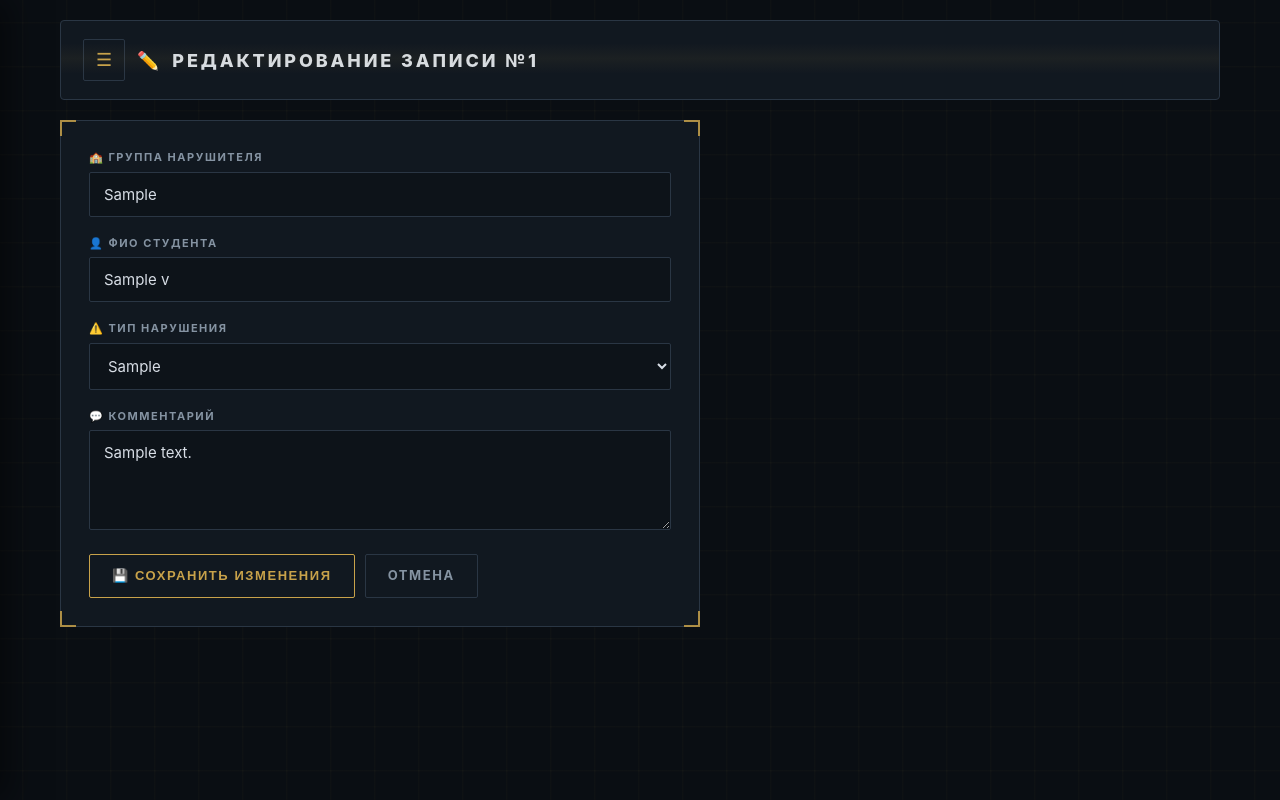
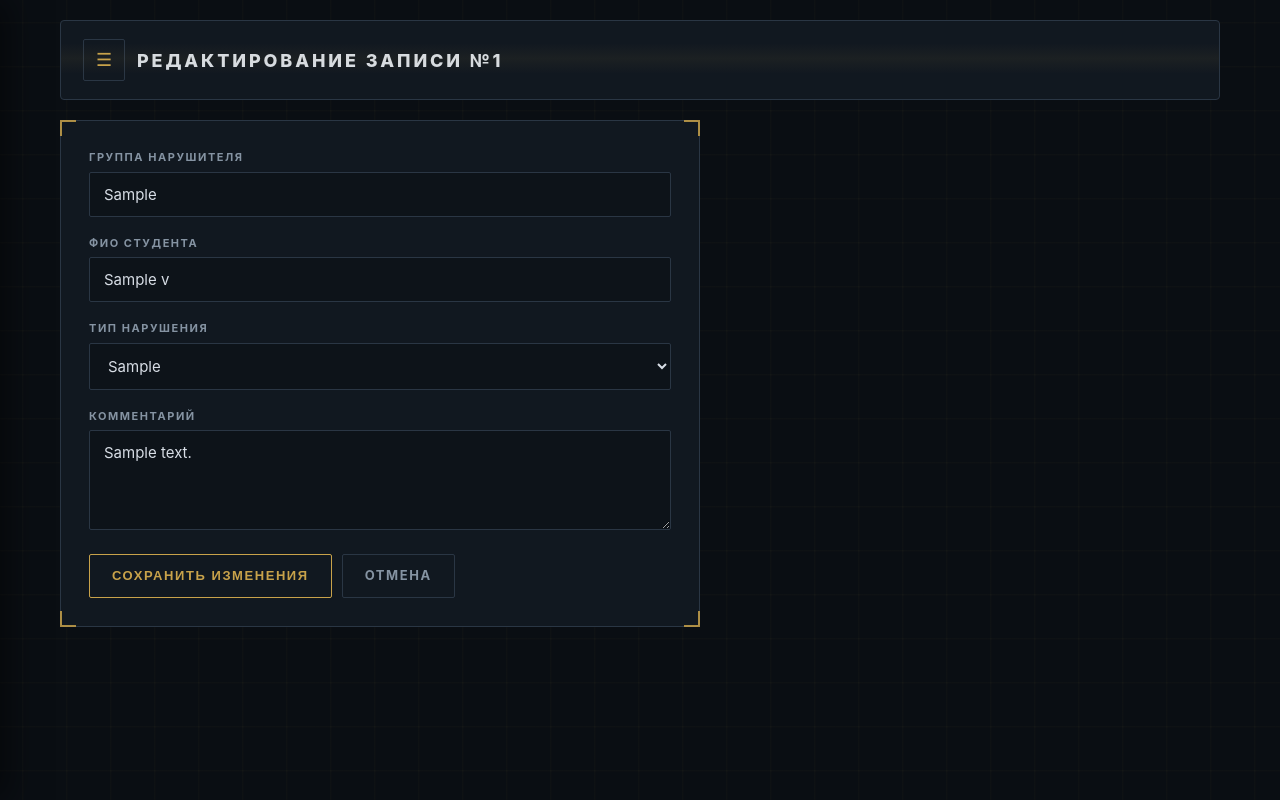
Before and after one commit to Anon2200/patrol-system, a FastAPI app: template templates/edit.html in a window 1280 px wide. Run offline with FastAPI, Linux system fonts and the light colour scheme; the template is opened without the code that fills it: most values are stand-ins (such as "Sample title", 1, 10 or a date in 2020).

Commit message:
Update edit.html

```diff
--- a/templates/edit.html
+++ b/templates/edit.html
@@ -14,24 +14,24 @@
         <div class="page-header">
             <div style="display: flex; align-items: center; gap: 12px;">
                 <button class="menu-toggle-inline" onclick="openSidebar()" title="Меню">☰</button>
-                <div class="page-title"><span>✏️</span><span>Редактирование записи №{{ v.id }}</span></div>
+                <div class="page-title"><span>Редактирование записи №{{ v.id }}</span></div>
             </div>
         </div>
 
         <div class="card" style="max-width: 640px;">
             <form action="/admin/edit/{{ v.id }}" method="POST">
                 <div class="form-group">
-                    <label class="form-label" for="student_group">🏫 Группа нарушителя</label>
-                    <input class="form-input" type="text" id="student_group" name="student_group" value="{{ v.student_group }}" required>
+                    <label class="form-label" for="student_group">Группа нарушителя</label>
+                    <input class="form-input mono" type="text" id="student_group" name="student_group" value="{{ v.student_group }}" required>
                 </div>
 
                 <div class="form-group">
-                    <label class="form-label" for="student_name">👤 ФИО студента</label>
+                    <label class="form-label" for="student_name">ФИО студента</label>
                     <input class="form-input" type="text" id="student_name" name="student_name" value="{{ v.student_name }}" required>
                 </div>
 
                 <div class="form-group">
-                    <label class="form-label" for="violation_type">⚠️ Тип нарушения</label>
+                    <label class="form-label" for="violation_type">Тип нарушения</label>
                     <select class="form-select" id="violation_type" name="violation_type" required>
                         {% for v_type in violation_types %}
                         <option value="{{ v_type }}" {% if v.violation_type == v_type %}selected{% endif %}>{{ v_type }}</option>
@@ -40,12 +40,12 @@
                 </div>
 
                 <div class="form-group">
-                    <label class="form-label" for="comment">💬 Комментарий</label>
+                    <label class="form-label" for="comment">Комментарий</label>
                     <textarea class="form-textarea" id="comment" name="comment">{{ v.comment or '' }}</textarea>
                 </div>
 
                 <div class="filters-actions">
-                    <button type="submit" class="btn btn-primary">💾 Сохранить изменения</button>
+                    <button type="submit" class="btn btn-primary">Сохранить изменения</button>
                     <a href="/admin" class="btn btn-secondary">Отмена</a>
                 </div>
             </form>
```
